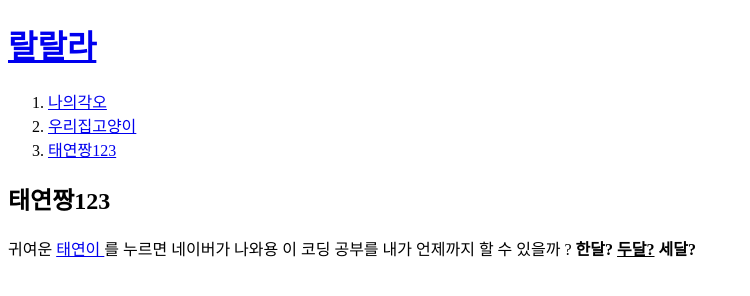
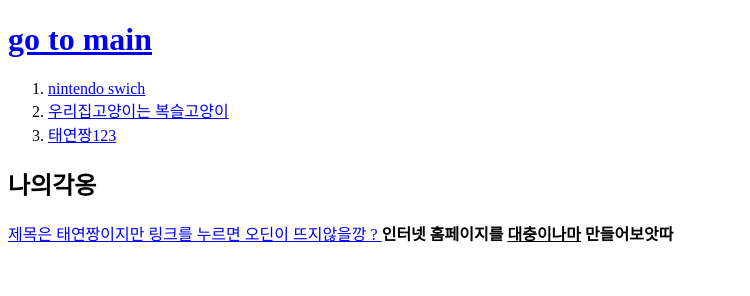
Before and after one commit to SimJunWook/my-first-web-site, a plain HTML site: page 3.html in a window 1280 px wide. Shown: the whole page, without its empty margins (0-750 px from the left). Drawn offline with Linux system fonts and the light colour scheme.

Commit message:
약간 수정도 해봤징

```diff
--- a/3.html
+++ b/3.html
@@ -1,23 +1,22 @@
 <!doctype html>
 <html>
 <haed>
-  <title> 태연짱123 - html</title>
+  <title> nintendo swich - html</title>
   <meta charset="utf-8">
 </head>
 <body>
- <h1><a href="index.html">랄랄라</a></h1>
+ <h1><a href="index.html">go to main</a></h1>
   <ol>
-    <li><a href="1.html">나의각오</a></li>
-    <li><a href="2.html">우리집고양이</a></li>
+    <li><a href="1.html"> nintendo swich </a></li>
+    <li><a href="2.html"> 우리집고양이는 복슬고양이 </a></li>
     <li><a href="3.html">태연짱123</a></li>
   </ol>
-  <h2>태연짱123</h2>
-  <p>
-    귀여운 <a href = "https://www.naver.com/"
-      target="_blank" title="go to naver"> 태연이 </a> 를 누르면
-      네이버가 나와용
-    이 코딩 공부를 내가 언제까지 할 수 있을까 ?
-    <strong>한달? <u>두달?</u> 세달?</strong>
+  <h2>나의각옹</h2>
+  <p><a href = "https://odin.game.daum.net/odin/index"
+    target="_blank" title="go to naver">
+    제목은 태연짱이지만 링크를 누르면 오딘이 뜨지않을깡 ? </a>
+
+    <strong> 인터넷 홈페이지를 <u>대충이나마</u> 만들어보앗따</strong>
   </p>
 </body>
 </html>
```
Also changed, not shown: 1.html (+4 -4 lines), 2.html (+11 -10 lines), index.html (+10 -10 lines).
